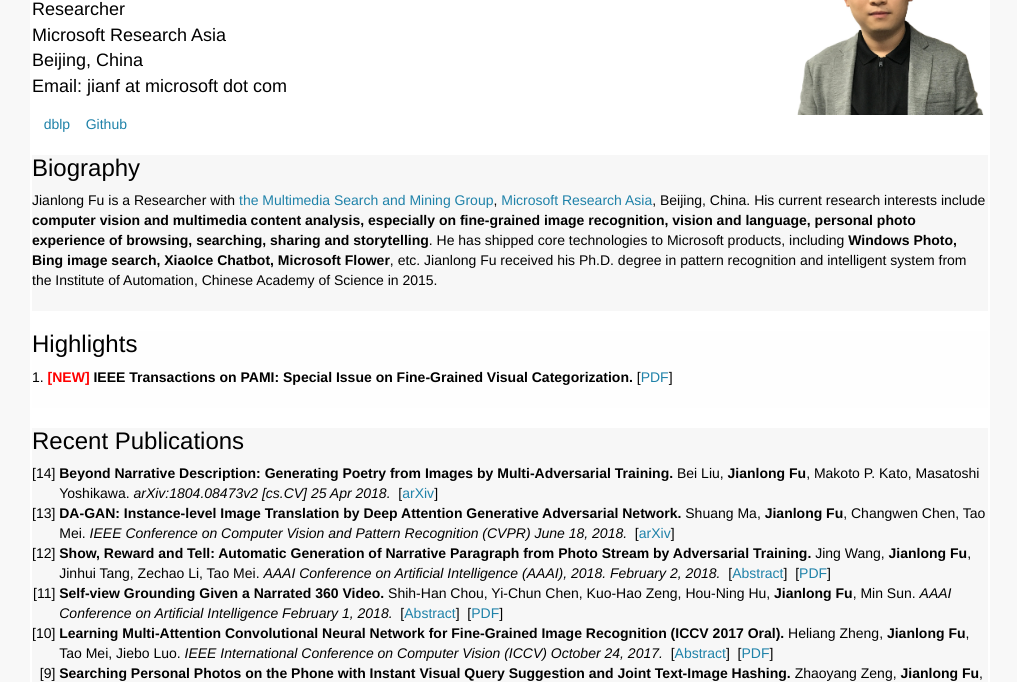
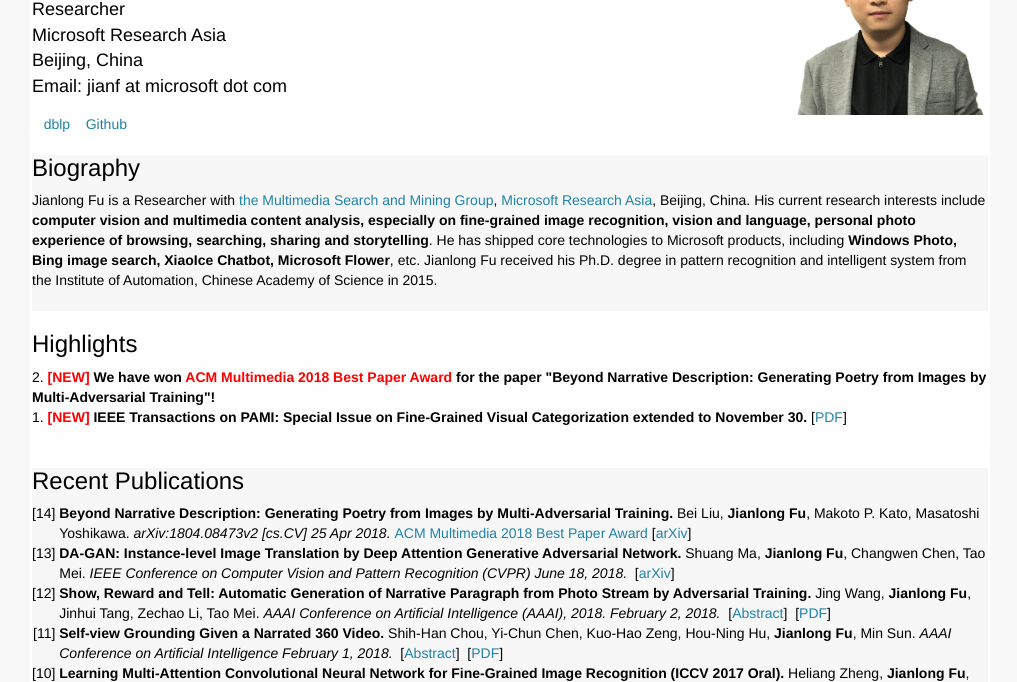
Before and after one commit to Jianlong-Fu/Jianlong-Fu.github.io, a plain HTML site: page index.html in a window 1280 px wide. Shown: the part 97-779 px from the top of the page, without its empty margins (130-1147 px from the left). Drawn offline with Linux system fonts and the light colour scheme.

Commit message:
merge dev

```diff
--- a/index.html
+++ b/index.html
@@ -46,7 +46,8 @@
 <section id="Highlights" class="sectionwhite">
     <h3> Highlights </h3>
     <font size = "normal">
-        1. <b><font color="#FF0000">[NEW] </font>IEEE Transactions on PAMI: Special Issue on Fine-Grained Visual Categorization.</b>
+        2. <b><font color="#FF0000">[NEW] </font>We have won <font color="#FF0000">ACM Multimedia 2018 Best Paper Award</font> for the paper "Beyond Narrative Description: Generating Poetry from Images by Multi-Adversarial Training"!</b><br>
+        1. <b><font color="#FF0000">[NEW] </font>IEEE Transactions on PAMI: Special Issue on Fine-Grained Visual Categorization extended to November 30.</b>
         [<a href="static/files/CFP-TPAMISI-s.pdf" target="_blank">PDF</a>]
         <br><br>
     </font>
@@ -62,7 +63,7 @@
 <FONT class="pubtitle">Beyond Narrative Description: Generating Poetry from Images by Multi-Adversarial Training. </FONT>
 <FONT >Bei Liu, <b>Jianlong Fu</b>, Makoto P. Kato, Masatoshi Yoshikawa. </FONT>
 <FONT class="pubbooktitle">arXiv:1804.08473v2 [cs.CV] 25 Apr 2018. </FONT>
-<FONT> &nbsp;[<a href="https://arxiv.org/abs/1804.08473" target="_blank">arXiv</a>]</FONT>
+<FONT> <a href="https://www.acmmm.org/2018/awards/">ACM Multimedia 2018 Best Paper Award</a> [<a href="https://arxiv.org/abs/1804.08473" target="_blank">arXiv</a>]</FONT>
 </TD></TR>
 
 
```
